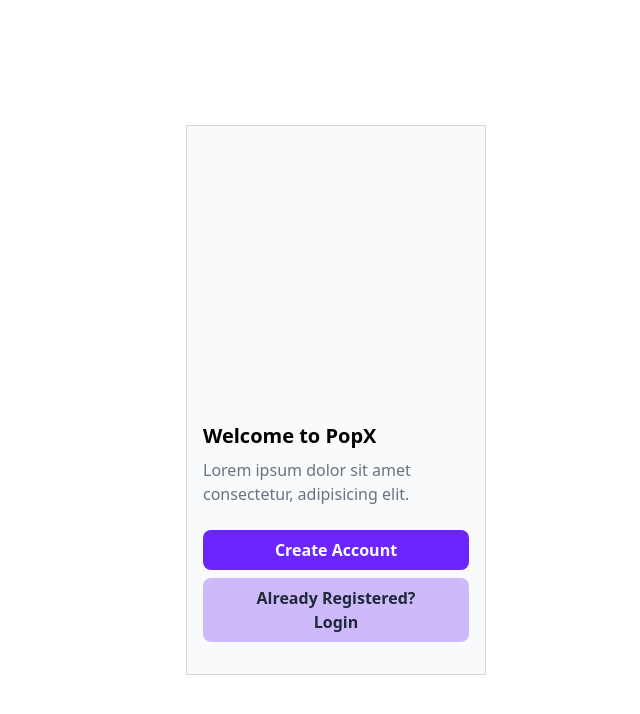
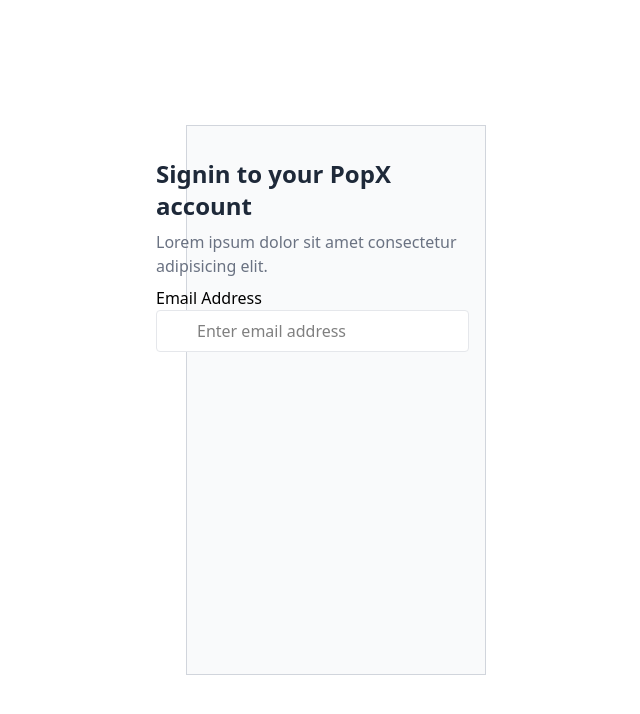
Before and after one commit to techieshruti/popx_dashboard, a React (Vite) app: page / in a window 1280 px wide. Shown: the top 714 px of the page, without its empty margins (304-944 px from the left). Built offline with nearby package versions, Linux system fonts and the light colour scheme.

Commit message:
added signin component

```diff
--- a/src/App.jsx
+++ b/src/App.jsx
@@ -1,10 +1,12 @@
 import React from 'react'
 import Home from './components/Home'
+import SignIn from './components/SignIn'
 
 const App = () => {
   return (
-    <div>
-      <Home/>
+    <div  className="flex justify-center items-center min-h-screen">
+      {/* <Home/> */}
+      <SignIn/>
     </div>
   )
 }
--- a/src/components/Home.jsx
+++ b/src/components/Home.jsx
@@ -2,7 +2,7 @@
 
 const Home = () => {
   return (
-    <div className="flex justify-center items-center min-h-screen">
+    <div>
       <div className="w-[300px] h-[550px] flex flex-col pb-8 bg-gray-50 border border-gray-300 justify-end px-4">
 
         {/* introduction */}
--- a/src/components/SignIn.jsx
+++ b/src/components/SignIn.jsx
@@ -0,0 +1,20 @@
+import React from 'react'
+
+const SignIn = () => {
+  return (
+    <div className='w-[300px] h-[550px] flex pb-8 bg-gray-50 border border-gray-300 justify-end px-4 pt-8'>
+        <div>
+            <h1 className='font-bold text-2xl text-gray-800 pr-16'>Signin to your PopX account</h1>
+            <p className='text-gray-500 py-2'>Lorem ipsum dolor sit amet consectetur adipisicing elit.</p>
+
+            <label htmlFor="email">Email Address</label>
+            <input
+            className='bg-white px-10 py-2 rounded border border-gray-200'
+            type="email" placeholder='Enter email address' />
+        </div>
+
+    </div>
+  )
+}
+
+export default SignIn
```
